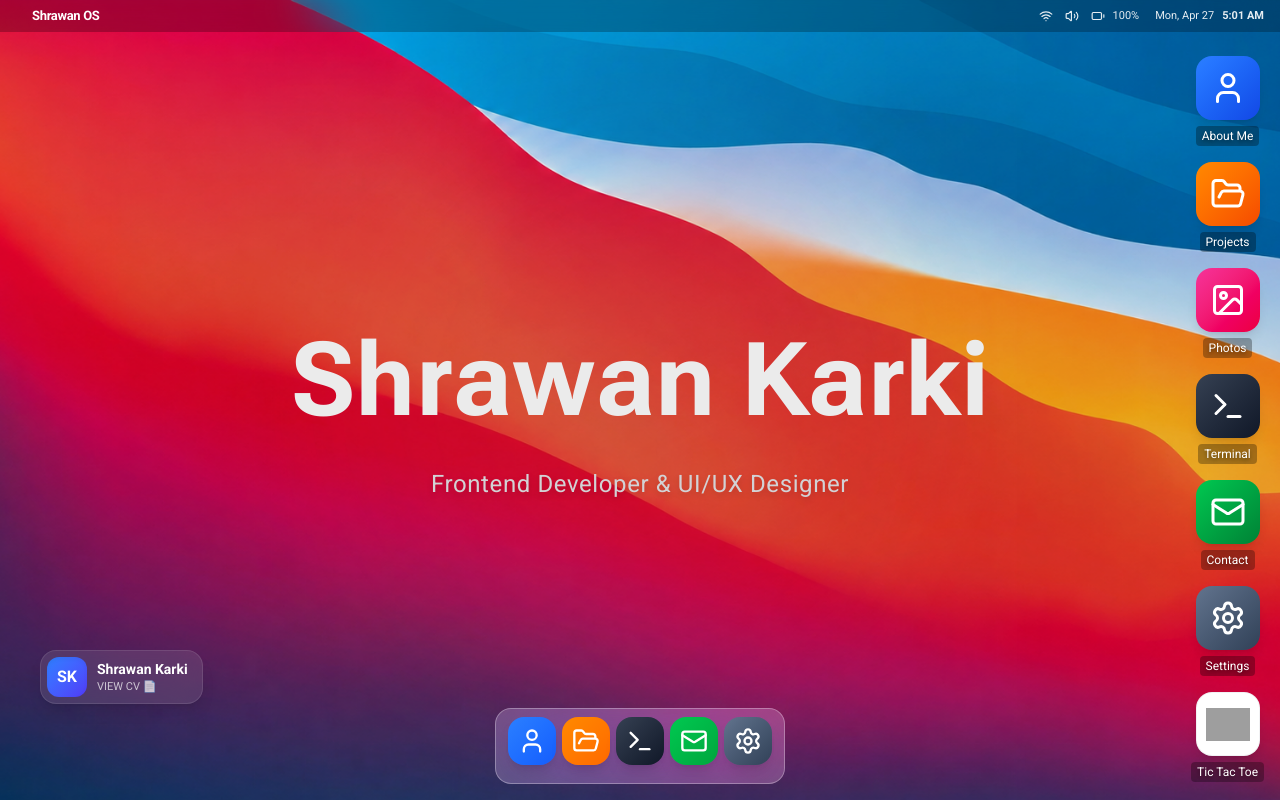
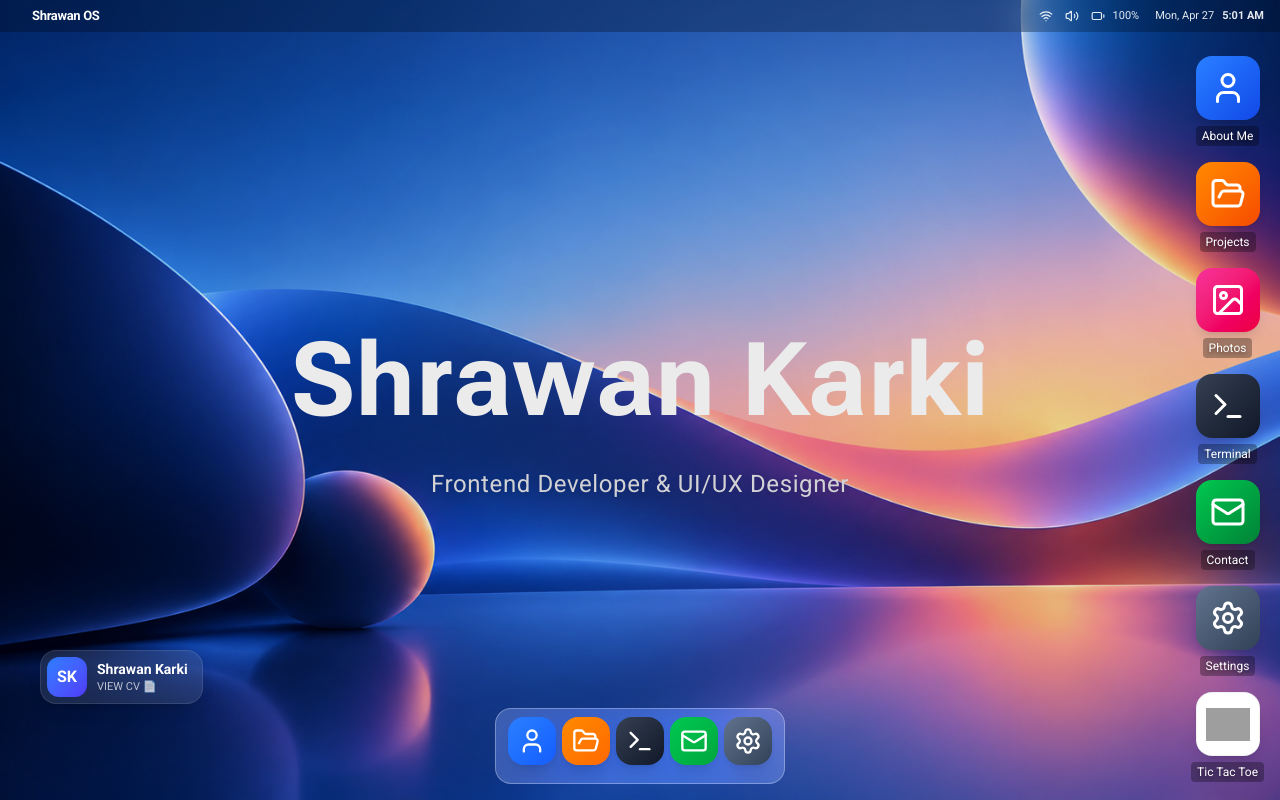
Before and after one commit to Frontend-fuchhey/Personal-Portfolio, a React (Vite) app: page / in a window 1280 px wide. Built offline with nearby package versions, Linux system fonts and the light colour scheme; grey boxes are pictures that could not be loaded.

Commit message:
Default wallpaper change to matrix3d style

```diff
--- a/src/App.tsx
+++ b/src/App.tsx
@@ -93,7 +93,11 @@ export default function App() {
       const saved = localStorage.getItem('shrawan_os_wallpaper');
       if (saved) {
         try {
-          return JSON.parse(saved);
+          const parsed = JSON.parse(saved);
+          if (parsed.id === 'v7_wave') {
+            return initialWallpaper;
+          }
+          return parsed;
         } catch (e) {
           return initialWallpaper;
         }
@@ -178,7 +182,7 @@ export default function App() {
 
   useEffect(() => {
     const cacheImages = async () => {
-      const srcArray = ['/fluid_wave_bg.png', profilePic];
+      const srcArray = ['/w3.png', '/fluid_wave_bg.png', profilePic];
       const promises = srcArray.map((src) => {
         return new Promise((resolve) => {
           const img = new Image();
--- a/src/components/apps/Resume.tsx
+++ b/src/components/apps/Resume.tsx
@@ -463,7 +463,7 @@ export const ResumeApp: React.FC<ResumeAppProps> = ({}) => {
           /* Native Document Layout */
           <>
             {/* 2. Narrow Left Sidebar (~190px) */}
-            <aside className="hidden md:flex w-[185px] lg:w-[195px] shrink-0 flex-col bg-slate-50/70 dark:bg-slate-900/60 border-r border-slate-200/70 dark:border-slate-800/80 p-3 justify-between select-none">
+            <aside className="hidden md:flex w-[185px] lg:w-48.75 shrink-0 flex-col bg-slate-50/70 dark:bg-slate-900/60 border-r border-slate-200/70 dark:border-slate-800/80 p-3 justify-between select-none">
               <div className="space-y-3">
                 <div className="px-2 pt-1 pb-0.5">
                   <span className="text-[11px] font-semibold text-slate-400 dark:text-slate-500 uppercase tracking-wider">
@@ -625,10 +625,11 @@ export const ResumeApp: React.FC<ResumeAppProps> = ({}) => {
                   <p className="text-[14px] leading-relaxed text-slate-700 dark:text-slate-300 font-normal">
                     Full Stack Web Developer with hands-on experience building
                     production-grade React applications and end-to-end systems
-                    using Node.js, Supabase, and Firebase. Combines precise UI/UX
-                    execution — translating Figma designs into pixel-accurate,
-                    responsive components — with backend proficiency in database
-                    schema design, authentication, and secure API integration.
+                    using Node.js, Supabase, and Firebase. Combines precise
+                    UI/UX execution — translating Figma designs into
+                    pixel-accurate, responsive components — with backend
+                    proficiency in database schema design, authentication, and
+                    secure API integration.
                   </p>
                 </section>
 
@@ -698,7 +699,10 @@ export const ResumeApp: React.FC<ResumeAppProps> = ({}) => {
                           {exp.highlights && exp.highlights.length > 0 && (
                             <ul className="space-y-1 text-[13px] text-slate-600 dark:text-slate-400 pt-1">
                               {exp.highlights.map((h, hIdx) => (
-                                <li key={hIdx} className="flex items-start gap-2">
+                                <li
+                                  key={hIdx}
+                                  className="flex items-start gap-2"
+                                >
                                   <span className="text-blue-600 dark:text-blue-400 select-none mt-0.5">
                                     •
                                   </span>
--- a/src/components/apps/SettingsApp.tsx
+++ b/src/components/apps/SettingsApp.tsx
@@ -62,7 +62,7 @@ export function SettingsApp({
               }`}
               style={
                 wp.type === 'url'
-                  ? { backgroundImage: `url(${wp.value})`, backgroundSize: 'cover', backgroundPosition: 'center' }
+                  ? { backgroundImage: `url(${wp.url || wp.value})`, backgroundSize: 'cover', backgroundPosition: 'center' }
                   : { background: wp.value }
               }
             >
--- a/src/components/ui/DesktopBackground.tsx
+++ b/src/components/ui/DesktopBackground.tsx
@@ -14,7 +14,7 @@ export const DesktopBackground = memo(({ wallpaper, isMobile, children }: Deskto
     if (wallpaper.type === 'url') {
       setIsLoaded(false);
       const img = new Image();
-      img.src = wallpaper.value;
+      img.src = wallpaper.url || wallpaper.value;
 
       const handleLoad = () => {
         setIsLoaded(true);
--- /dev/null
+++ b/src/constants/wallpapers.ts
@@ -0,0 +1 @@
+export * from '../data/wallpapers';
--- a/src/data/wallpapers.ts
+++ b/src/data/wallpapers.ts
@@ -1,7 +1,22 @@
-import { Wallpaper } from '../types/os';
+export type { Wallpaper } from '../types/os';
+
+export const DEFAULT_WALLPAPER = '/w3.png';
 
 export const WALLPAPERS: Wallpaper[] = [
-  { id: 'v7_wave',  name: 'V7 Wave',      value: '/fluid_wave_bg.png',                                                          type: 'url' },
+  {
+    id: 'w3-default',
+    name: 'W3 Wallpaper',
+    value: '/w3.png',
+    url: '/w3.png',
+    type: 'url',
+  },
+  {
+    id: 'fluid-wave',
+    name: 'Fluid Wave',
+    value: '/fluid_wave_bg.png',
+    url: '/fluid_wave_bg.png',
+    type: 'url',
+  },
   { id: 'aurora',   name: 'Aurora',       value: 'linear-gradient(135deg, #1a1a2e 0%, #16213e 30%, #0f3460 60%, #533483 100%)', type: 'gradient' },
   { id: 'sunset',   name: 'Sunset',       value: 'linear-gradient(135deg, #f093fb 0%, #f5576c 30%, #4facfe 80%, #00f2fe 100%)', type: 'gradient' },
   { id: 'forest',   name: 'Forest',       value: 'linear-gradient(135deg, #0a3d0a 0%, #134e13 30%, #1e7e1e 70%, #2b9e2b 100%)', type: 'gradient' },
--- a/src/types/os.ts
+++ b/src/types/os.ts
@@ -21,12 +21,15 @@ export interface Wallpaper {
   name: string;
   value: string;
   type: 'gradient' | 'solid' | 'url';
+  url?: string;
+  preview?: string;
 }
 
 export function wallpaperStyle(wp: Wallpaper): React.CSSProperties {
-  if (wp.type === 'url') {
+  if (wp.type === 'url' || wp.url) {
+    const bgUrl = wp.url || wp.value;
     return {
-      backgroundImage: `url(${wp.value})`,
+      backgroundImage: `url(${bgUrl})`,
       backgroundSize: 'cover',
       backgroundPosition: 'center',
     };
```
Also changed, not shown: public/w3.png (added), 6 other files (tests, documents, lock files or other folders).
